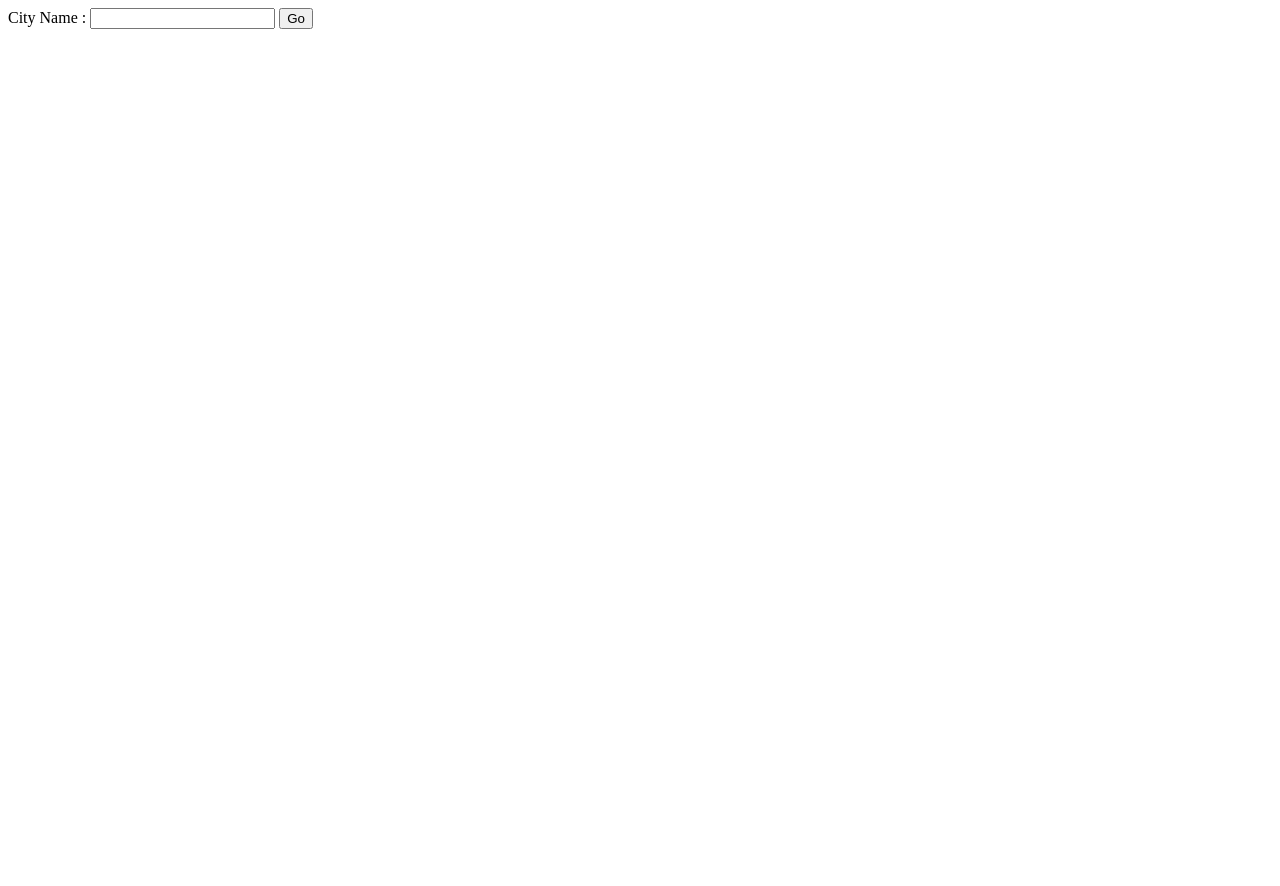
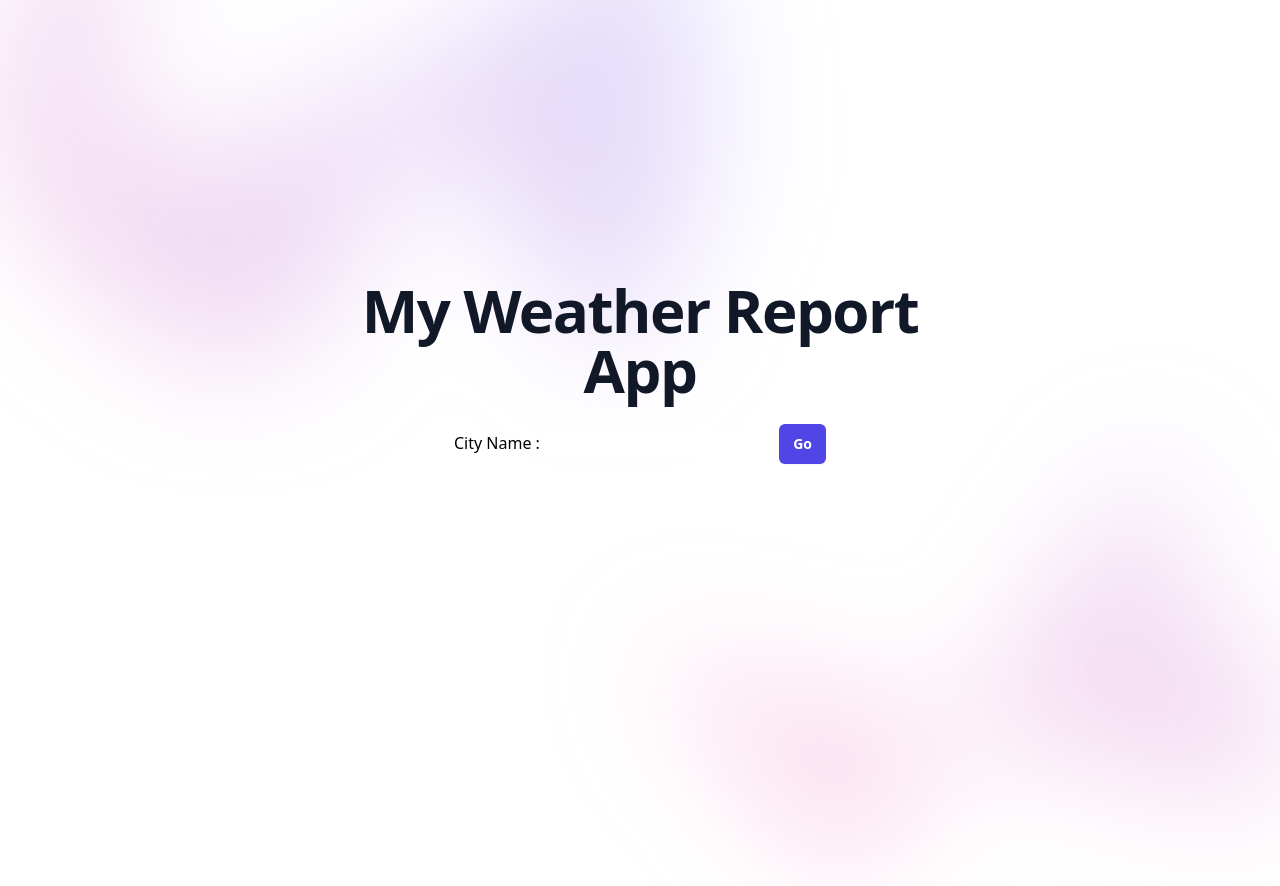
Before and after one commit to arijeetkonar1997/Weather-Report, a website: page index.html in a window 1280 px wide. Before the commit the page ends 800 px from the top, so only its background shows below. Drawn offline with nearby package versions, Linux system fonts and the light colour scheme.

Commit message:
UI Updated

```diff
--- a/index.html
+++ b/index.html
@@ -3,12 +3,31 @@
   <head>
     <meta charset="utf-8">
     <title></title>
+    <script src="https://cdn.tailwindcss.com"></script>
   </head>
   <body>
-    <form  action="/" method="post">
-      <label for="cityInput">City Name :</label>
-      <input id="cityInput" type="text" name="cityName">
-      <button type="submit">Go</button>
-    </form>
+
+
+    <div class="bg-white">
+
+      <div class="relative isolate px-6 pt-14 lg:px-8">
+        <div class="absolute inset-x-0 -top-40 -z-10 transform-gpu overflow-hidden blur-3xl sm:-top-80" aria-hidden="true">
+          <div class="relative left-[calc(50%-11rem)] aspect-[1155/678] w-[36.125rem] -translate-x-1/2 rotate-[30deg] bg-gradient-to-tr from-[#ff80b5] to-[#9089fc] opacity-30 sm:left-[calc(50%-30rem)] sm:w-[72.1875rem]" style="clip-path: polygon(74.1% 44.1%, 100% 61.6%, 97.5% 26.9%, 85.5% 0.1%, 80.7% 2%, 72.5% 32.5%, 60.2% 62.4%, 52.4% 68.1%, 47.5% 58.3%, 45.2% 34.5%, 27.5% 76.7%, 0.1% 64.9%, 17.9% 100%, 27.6% 76.8%, 76.1% 97.7%, 74.1% 44.1%)"></div>
+        </div>
+        <div class="mx-auto max-w-2xl py-32 sm:py-48 lg:py-56">
+          <div class="text-center">
+            <h1 class="text-4xl font-bold tracking-tight text-gray-900 sm:text-6xl">My Weather Report App</h1>
+            <p class="mt-6 text-lg leading-8 text-gray-600"><form  action="/" method="post">
+              <label for="cityInput">City Name :</label>
+              <input id="cityInput" type="text" name="cityName">
+              <button type="submit" class="rounded-md bg-indigo-600 px-3.5 py-2.5 text-sm font-semibold text-white shadow-sm hover:bg-indigo-500 focus-visible:outline focus-visible:outline-2 focus-visible:outline-offset-2 focus-visible:outline-indigo-600">Go</button>
+            </form>
+          </div>
+        </div>
+        <div class="absolute inset-x-0 top-[calc(100%-13rem)] -z-10 transform-gpu overflow-hidden blur-3xl sm:top-[calc(100%-30rem)]" aria-hidden="true">
+          <div class="relative left-[calc(50%+3rem)] aspect-[1155/678] w-[36.125rem] -translate-x-1/2 bg-gradient-to-tr from-[#ff80b5] to-[#9089fc] opacity-30 sm:left-[calc(50%+36rem)] sm:w-[72.1875rem]" style="clip-path: polygon(74.1% 44.1%, 100% 61.6%, 97.5% 26.9%, 85.5% 0.1%, 80.7% 2%, 72.5% 32.5%, 60.2% 62.4%, 52.4% 68.1%, 47.5% 58.3%, 45.2% 34.5%, 27.5% 76.7%, 0.1% 64.9%, 17.9% 100%, 27.6% 76.8%, 76.1% 97.7%, 74.1% 44.1%)"></div>
+        </div>
+      </div>
+    </div>
   </body>
 </html>
```
